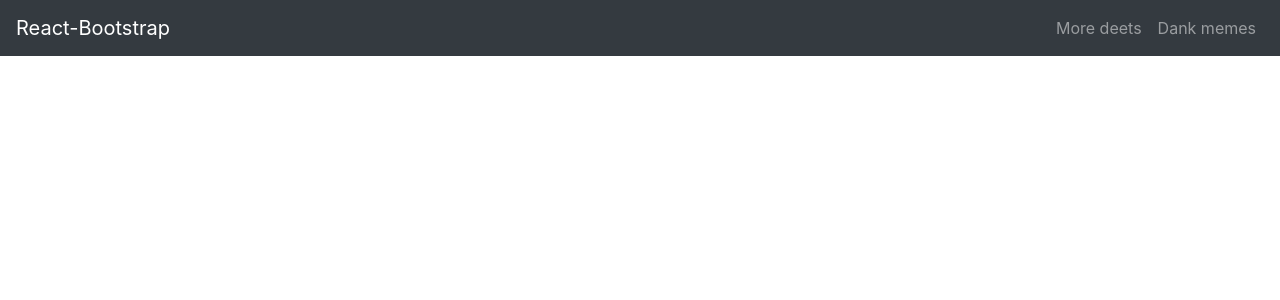
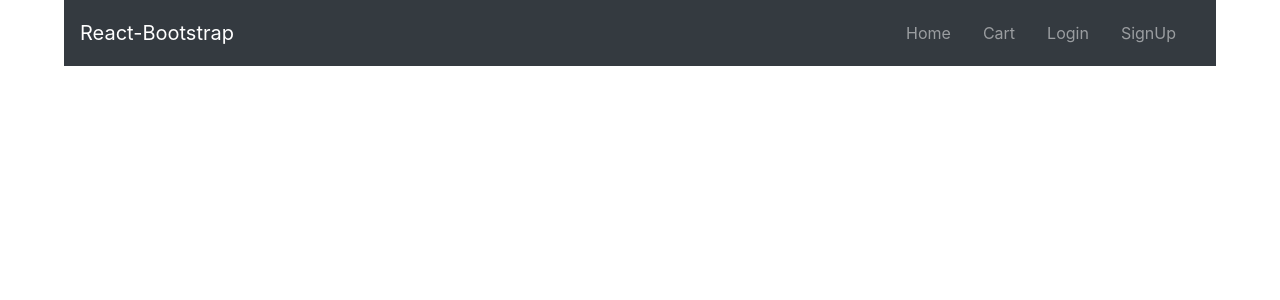
Before and after one commit to Sabbir185/red-onion-restaurant, a React (Create React App) app: page / in a window 1280 px wide. Shown: the top 300 px of the page. Built offline with nearby package versions, Linux system fonts and the light colour scheme.

Commit message:
navbar done

```diff
--- a/src/App.css
+++ b/src/App.css
@@ -1,38 +1,3 @@
-.App {
-  text-align: center;
+.container-style{
+  padding: 0 5%;
 }
-
-.App-logo {
-  height: 40vmin;
-  pointer-events: none;
-}
-
-@media (prefers-reduced-motion: no-preference) {
-  .App-logo {
-    animation: App-logo-spin infinite 20s linear;
-  }
-}
-
-.App-header {
-  background-color: #282c34;
-  min-height: 100vh;
-  display: flex;
-  flex-direction: column;
-  align-items: center;
-  justify-content: center;
-  font-size: calc(10px + 2vmin);
-  color: white;
-}
-
-.App-link {
-  color: #61dafb;
-}
-
-@keyframes App-logo-spin {
-  from {
-    transform: rotate(0deg);
-  }
-  to {
-    transform: rotate(360deg);
-  }
-}
--- a/src/App.js
+++ b/src/App.js
@@ -10,6 +10,7 @@ import Home from './components/Home/Home';
 function App() {
 
   return (
+    <div className='container-style'>
       <Router>
           <Switch>
 
@@ -21,20 +22,21 @@ function App() {
               <Home />
             </Route>
 
-          <Route path="/Cart">
+            <Route path="/cart">
               <Home />
             </Route>
 
-          <Route path="/Login">
+            <Route path="/login">
               <Home />
             </Route>
 
-          <Route path="/SignUp">
+            <Route path="/signUp">
               <Home />
             </Route>
 
           </Switch>
       </Router>
+    </div>
   );
 }
 
--- a/src/components/Header/Header.js
+++ b/src/components/Header/Header.js
@@ -1,18 +1,19 @@
 import React from 'react';
 import { Nav, Navbar, NavDropdown } from 'react-bootstrap';
+import { Link } from 'react-router-dom';
 
 const Header = () => {
     return (
         <div>
             <Navbar collapseOnSelect expand="lg" bg="dark" variant="dark">
-                <Navbar.Brand href="#home">React-Bootstrap</Navbar.Brand>
+                <Navbar.Brand> <Link to='/' className='navbar-brand'>React-Bootstrap</Link> </Navbar.Brand>
                 <Navbar.Toggle aria-controls="responsive-navbar-nav" />
                 <Navbar.Collapse id="responsive-navbar-nav">
                     <Nav className="ml-auto">
-                        <Nav.Link href="#deets">More deets</Nav.Link>
-                        <Nav.Link eventKey={2} href="#memes">
-                            Dank memes
-                        </Nav.Link>
+                        <Link to='/' className='nav-link mr-3'>Home</Link>
+                        <Link to='/cart' className='nav-link mr-3'>Cart</Link>
+                        <Link to='/login' className='nav-link mr-3'>Login</Link>
+                        <Link to='/signUp' className='nav-link mr-3'>SignUp</Link>
                     </Nav>
                 </Navbar.Collapse>
             </Navbar>
```
Also changed, not shown: 1 other file (tests, documents, lock files or other folders). Lines whose indentation alone changed are shown as unchanged.
